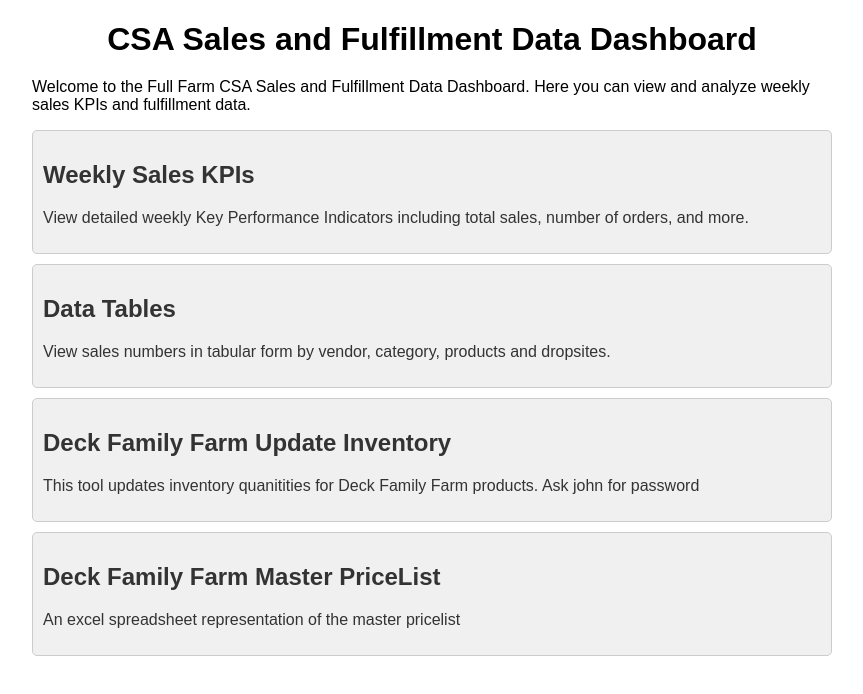
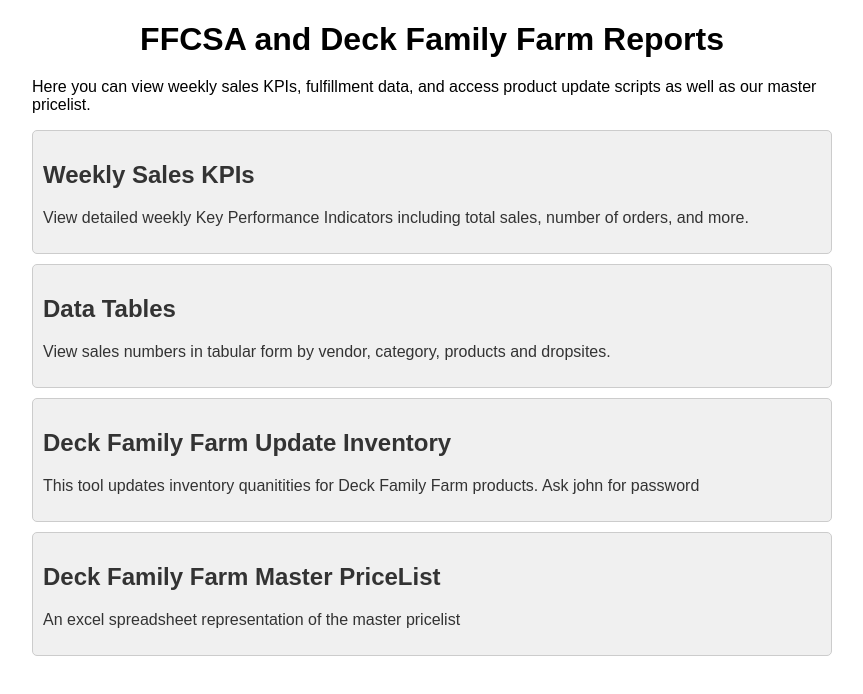
Before and after one commit to jdeck88/dff, a website: page docs/index.html in a window 1280 px wide. Shown: the whole page, without its empty margins (208-1071 px from the left). Drawn offline with Linux system fonts and the light colour scheme.

Commit message:
updating index.html

```diff
--- a/docs/index.html
+++ b/docs/index.html
@@ -3,7 +3,7 @@
 <head>
     <meta charset="UTF-8">
     <meta name="viewport" content="width=device-width, initial-scale=1.0">
-    <title>Sales and Fulfillment Data Dashboard!</title>
+    <title>CSA and Deck Family Farm Reports</title>
     <style>
         body {
             font-family: Arial, sans-serif;
@@ -36,9 +36,9 @@
 </head>
 <body>
     <div class="container">
-        <h1>CSA Sales and Fulfillment Data Dashboard</h1>
+        <h1>FFCSA and Deck Family Farm Reports</h1>
 
-        <p>Welcome to the Full Farm CSA Sales and Fulfillment Data Dashboard. Here you can view and analyze weekly sales KPIs and fulfillment data.</p>
+        <p>Here you can view weekly sales KPIs, fulfillment data, and access product update scripts as well as our master pricelist.</p>
 
         <a href="weekly.html" class="data-link">
             <h2>Weekly Sales KPIs</h2>
```
